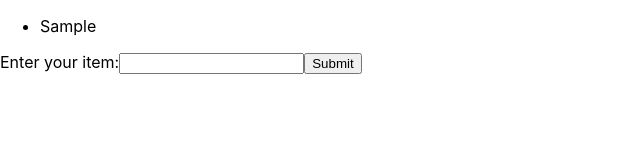
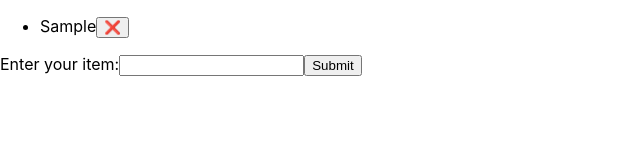
Before and after one commit to gsuzair/taskflow, a React (Create React App) app: page / in a window 1280 px wide. Both pictures are taken after typing "Sample" into the empty fields and a click on the button "Submit". Shown: the top 160 px of the page, without its empty margins (0-640 px from the left). Built offline with nearby package versions, Linux system fonts and the light colour scheme; the HTML template or start-up script is replaced by a standard one.

Commit message:
delete item

```diff
--- a/src/App.js
+++ b/src/App.js
@@ -5,24 +5,29 @@ import './App.css';
 function App() {
   const [inputData, setInputData] = useState("");
   const [tasks, setTasks] = useState([]);
+  let taskId = Date.now()
 
   const handleSubmit = (event) => {
     event.preventDefault();
     if (inputData.trim() === "") return;
 
     const newTask = {
-      id: Date.now(),
+      id: taskId,
       title: inputData,
-      done: false
+      done: false,
     };
 
     setTasks([...tasks, newTask]);
     setInputData("");
   };
 
+  const onDelete = (id) => {
+    setTasks(tasks.filter(task => task.id !== id));
+  };
+
   return (
     <div>
-      <TaskList tasks={tasks} />
+      <TaskList tasks={tasks} onDelete={onDelete} />
       <form onSubmit={handleSubmit}>
         <label>Enter your item:
           <input
--- a/src/components/TaskItem.js
+++ b/src/components/TaskItem.js
@@ -1,7 +1,8 @@
-function TaskItem(props) {
-    return (
+function TaskItem({ task, onDelete }) {
+  return (
     <li>
-      {props.title} {props.done && "✅"}
+      {task.title}
+      <button onClick={() => onDelete(task.id)}>❌</button>
     </li>
   );
 }
--- a/src/components/TaskList.js
+++ b/src/components/TaskList.js
@@ -3,9 +3,9 @@ import TaskItem from "./TaskItem";
 function TaskList(props) {
   return (
     <ul>
-      {props.tasks.map(task => (
-        <li key={task.id}>{task.title}</li>
-      ))}
+        {props.tasks.map(task => (
+            <TaskItem key={task.id} task={task} onDelete={props.onDelete} />
+        ))}
     </ul>
   );
 }
```
